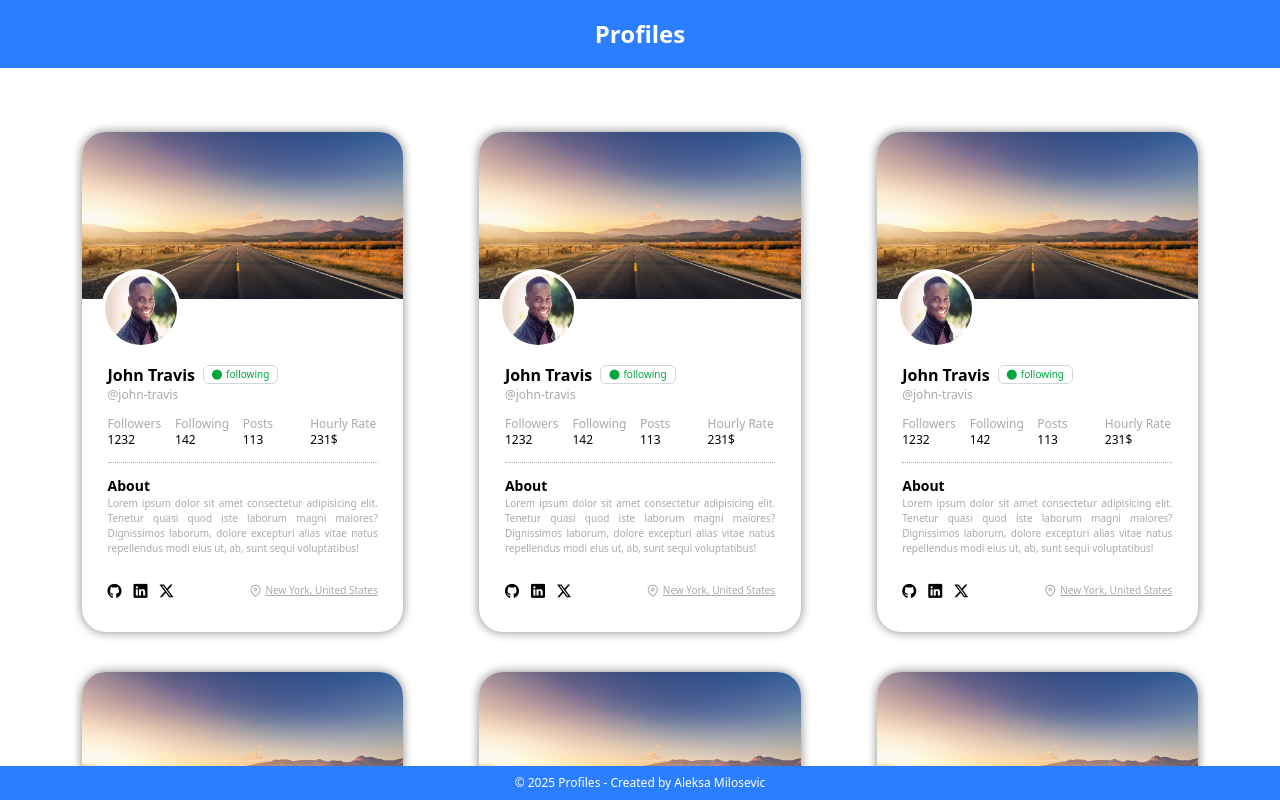
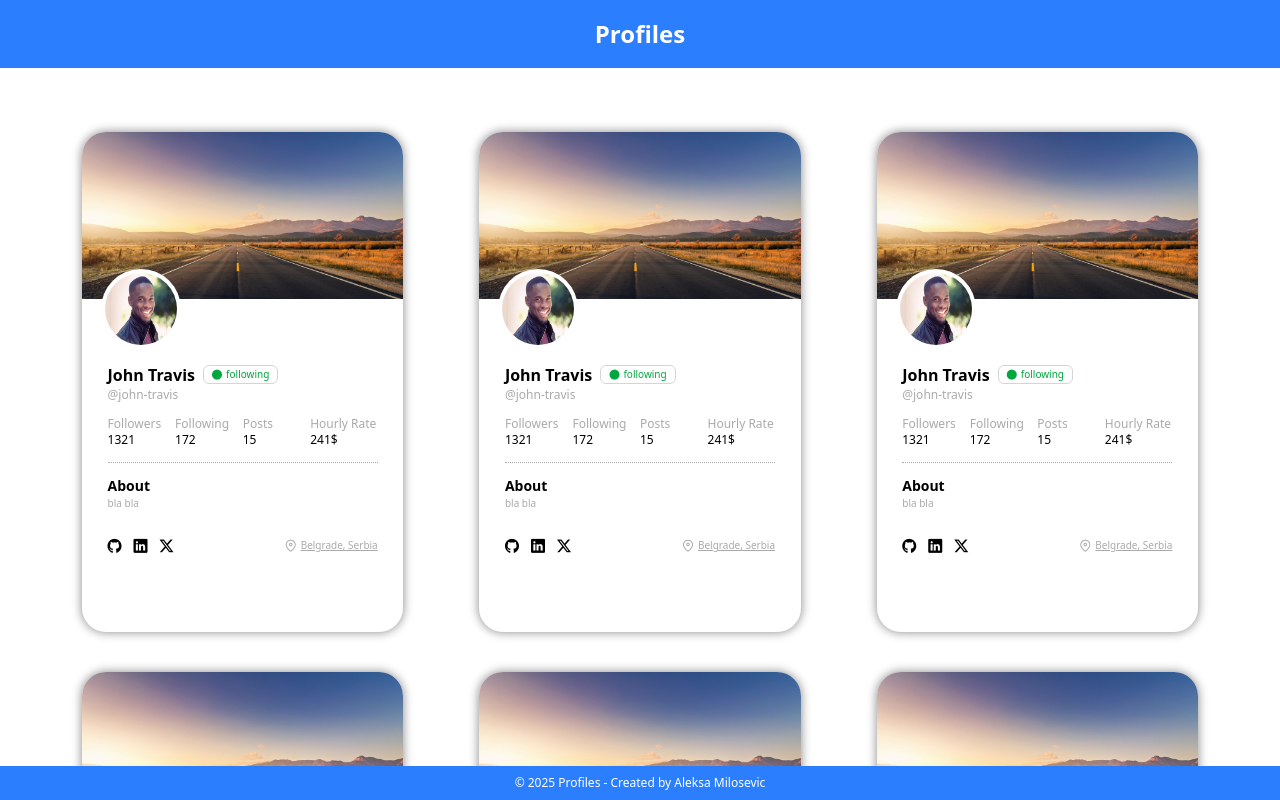
Before and after one commit to aleksamlsvc12/Profiles, a Vue app: page / in a window 1280 px wide. Built offline with nearby package versions, Linux system fonts and the light colour scheme.

Commit message:
profiles.json added with the data for a single profile. json integrated to profile component for a test

```diff
--- /dev/null
+++ b/src/assets/data/profiles.json
@@ -0,0 +1,13 @@
+{
+  "p1": {
+    "name": "John Travis",
+    "status": "following",
+    "email": "@john-travis",
+    "followers": 1321,
+    "following": 172,
+    "posts": 15,
+    "hourlyRate": "241$",
+    "about": "bla bla",
+    "location": "Belgrade, Serbia"
+  }
+}
--- a/src/components/Profile.vue
+++ b/src/components/Profile.vue
@@ -1,6 +1,7 @@
 <script setup>
   import img from '@/assets/img/img.jpg';
   import profile from '@/assets/img/profile.jpg';
+  import profiles from '@/assets/data/profiles.json';
 </script>
 
 <template>
@@ -14,41 +15,41 @@
 
     <div class="mt-[20%] pl-[8%] pr-[8%] pb-[5%] flex flex-col">
       <div class="flex items-center">
-        <span class="font-bold mr-[3%]">John Travis</span>
+        <span class="font-bold mr-[3%]">{{ profiles.p1.name }}</span>
         <div class="text-[10px] border border-gray-300 flex items-center p-[1px] pr-2 pl-2 gap-1 rounded-md">
            <span class="pi pi-circle-fill text-green-600"></span>
-          <span class="text-green-600">following</span>
+          <span class="text-green-600">{{ profiles.p1.status }}</span>
         </div>
       </div>
 
-      <span class="gray text-xs mb-[5%] cursor-pointer">@john-travis</span>
+      <span class="gray text-xs mb-[5%] cursor-pointer">{{ profiles.p1.email }}</span>
 
       <div class="text-xs grid grid-cols-4 mb-[5%]">
         <div class="flex flex-col">
           <span class="gray">Followers</span>
-          <span>1232</span>
+          <span>{{ profiles.p1.followers }}</span>
         </div>
 
         <div class="flex flex-col">
           <span  class="gray">Following</span>
-          <span>142</span>
+          <span>{{ profiles.p1.following }}</span>
         </div>
 
         <div class="flex flex-col">
           <span class="gray">Posts</span>
-          <span>113</span>
+          <span>{{ profiles.p1.posts }}</span>
         </div>
 
         <div class="flex flex-col">
           <span class="gray">Hourly Rate</span>
-          <span>231$</span>
+          <span>{{ profiles.p1.hourlyRate }}</span>
         </div>
       </div>
 
       <hr class="gray border-dotted mb-[5%]">
 
       <p class="font-bold text-sm">About</p>
-      <p class="text-[10px] text-justify gray mb-[10%]">Lorem ipsum dolor sit amet consectetur adipisicing elit. Tenetur quasi quod iste laborum magni maiores? Dignissimos laborum, dolore excepturi alias vitae natus repellendus modi eius ut, ab, sunt sequi voluptatibus!</p>
+      <p class="text-[10px] text-justify gray mb-[10%]">{{ profiles.p1.about }}</p>
 
       <div class="flex justify-between items-center">
         <div class="flex gap-3">
@@ -59,7 +60,7 @@
 
         <div class="flex items-center gray gap-1">
           <span class="pi pi-map-marker text-xs"></span>
-          <span class="text-[10px] underline cursor-pointer">New York, United States</span>
+          <span class="text-[10px] underline cursor-pointer">{{ profiles.p1.location }}</span>
         </div>
       </div>
     </div>
```
